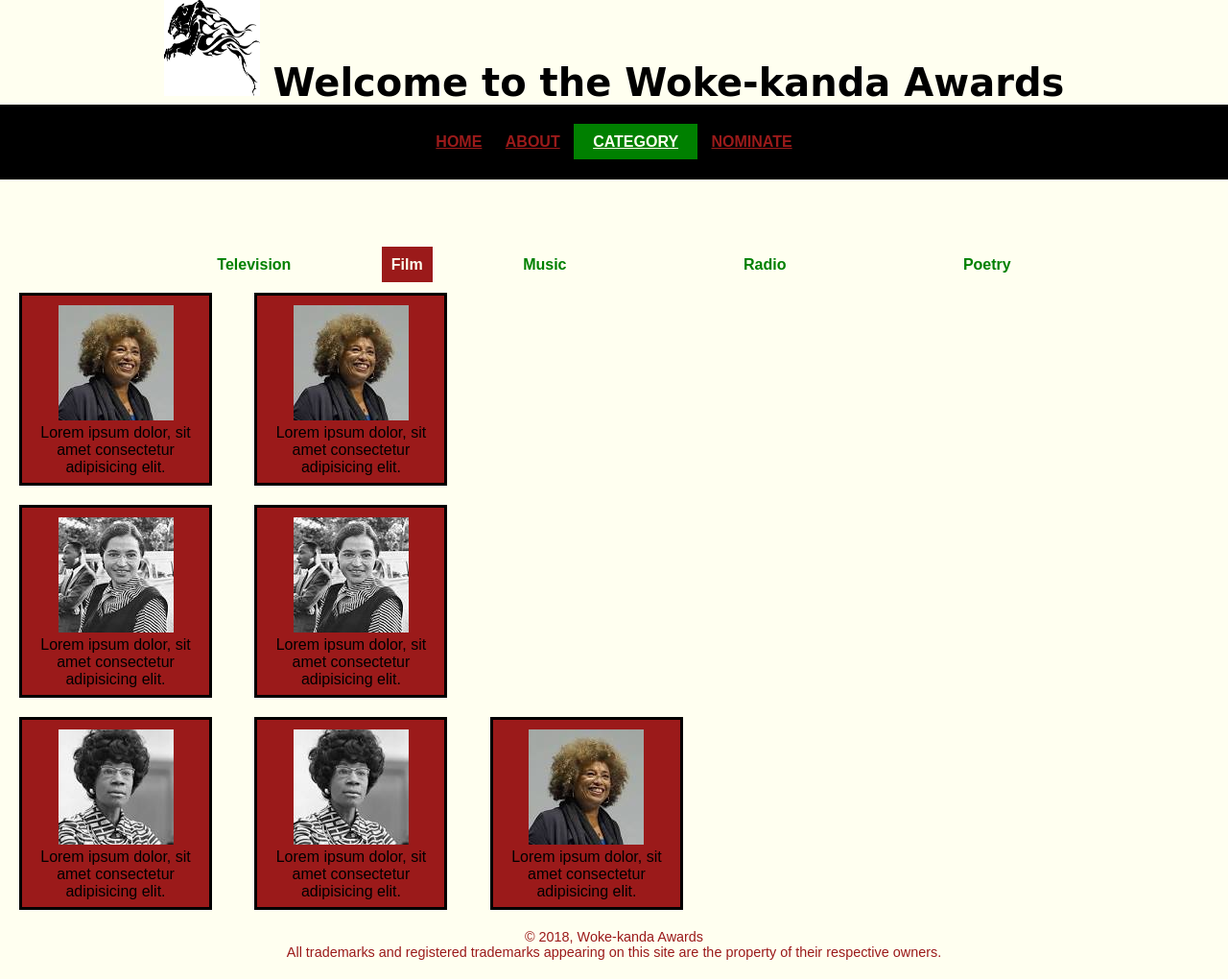
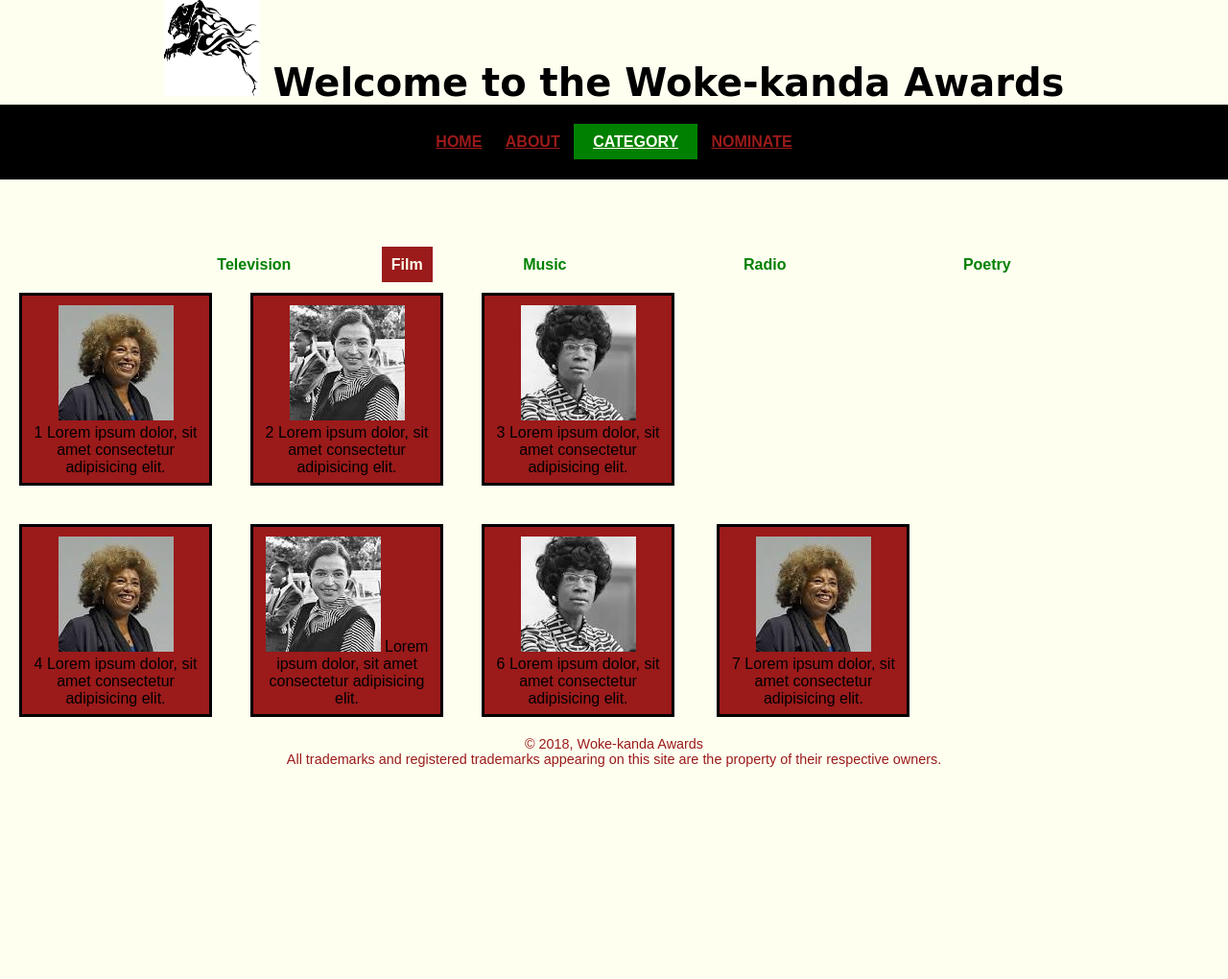
Before and after one commit to kward1025/Onward-Tech, a PHP site: page /Wokekanda-Category.html in a window 1280 px wide. Shown: the whole page at 96% size. After the commit the page ends 799 px from the top, so only its background shows below. Run offline with PHP 8.4, Linux system fonts and the light colour scheme.

Commit message:
changed to save

```diff
--- a/Wokekanda-Category.html
+++ b/Wokekanda-Category.html
@@ -38,19 +38,19 @@
             <div class=Category_row>
                 <div class=Category_Nominee>
                     <img src="pics/Angela Davis.jpeg" alt="pic of category nominee">
-                    <p> Lorem ipsum dolor, sit amet consectetur adipisicing elit. </p>
+                    <p>1 Lorem ipsum dolor, sit amet consectetur adipisicing elit. </p>
 
                 </div>
 
                 <div class=Category_Nominee>
                         <img src="pics/Rosa Parks.jpeg" alt="pic of category nominee">
-                        <p> Lorem ipsum dolor, sit amet consectetur adipisicing elit.</p>
+                        <p>2 Lorem ipsum dolor, sit amet consectetur adipisicing elit.</p>
 
                 </div>
 
                 <div class=Category_Nominee>
                         <img src="pics/Shirley Chisholm.jpeg" alt="pic of category nominee">
-                        <p> Lorem ipsum dolor, sit amet consectetur adipisicing elit.</p>
+                        <p> 3 Lorem ipsum dolor, sit amet consectetur adipisicing elit.</p>
 
                 </div>
             </div>
@@ -58,19 +58,19 @@
             <div class=Category_row>
                     <div class=Category_Nominee>
                         <img src="pics/Angela Davis.jpeg" alt="pic of category nominee">
-                        <p> Lorem ipsum dolor, sit amet consectetur adipisicing elit. </p>
+                        <p> 4 Lorem ipsum dolor, sit amet consectetur adipisicing elit. </p>
 
                     </div>
 
                     <div class=Category_Nominee>
                             <img src="pics/Rosa Parks.jpeg" alt="pic of category nominee">
-                            <p> Lorem ipsum dolor, sit amet consectetur adipisicing elit.</p>
+                            <p5> Lorem ipsum dolor, sit amet consectetur adipisicing elit.</p>
 
                     </div>
 
                     <div class=Category_Nominee>
                             <img src="pics/Shirley Chisholm.jpeg" alt="pic of category nominee">
-                            <p> Lorem ipsum dolor, sit amet consectetur adipisicing elit.</p>
+                            <p>6 Lorem ipsum dolor, sit amet consectetur adipisicing elit.</p>
                     </div>
 
             </div>
@@ -78,7 +78,7 @@
             <div class=Category_row>
                     <div class=Category_Nominee>
                         <img src="pics/Angela Davis.jpeg" alt="pic of category nominee">
-                        <p> Lorem ipsum dolor, sit amet consectetur adipisicing elit. </p>
+                        <p>7 Lorem ipsum dolor, sit amet consectetur adipisicing elit. </p>
 
                     </div>
             </div>
--- a/Wokekanda.css
+++ b/Wokekanda.css
@@ -270,11 +270,7 @@ input[type=number] {
 }
 
 .Category_row{
-
-    display: inline-block;
-
-
-
+    display: inline-table;
 }
 
 .Category_Nominee{
@@ -285,5 +281,10 @@ input[type=number] {
     margin: 20px;
     text-align: center;
     background-color: rgb(155, 26, 26);
+    display: inline-block;
+}
 
+
+#tableContainer_Categroy{
+    display:inline;
 }
```
